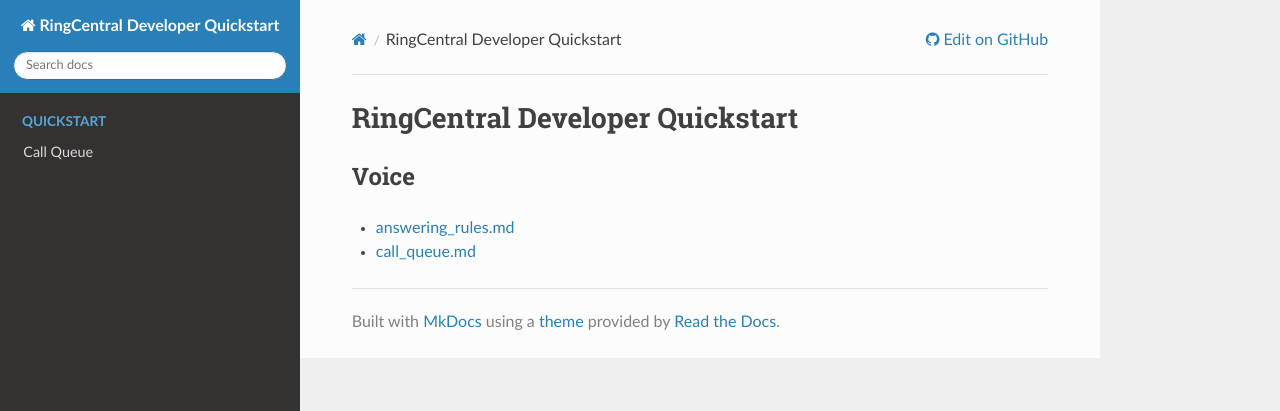
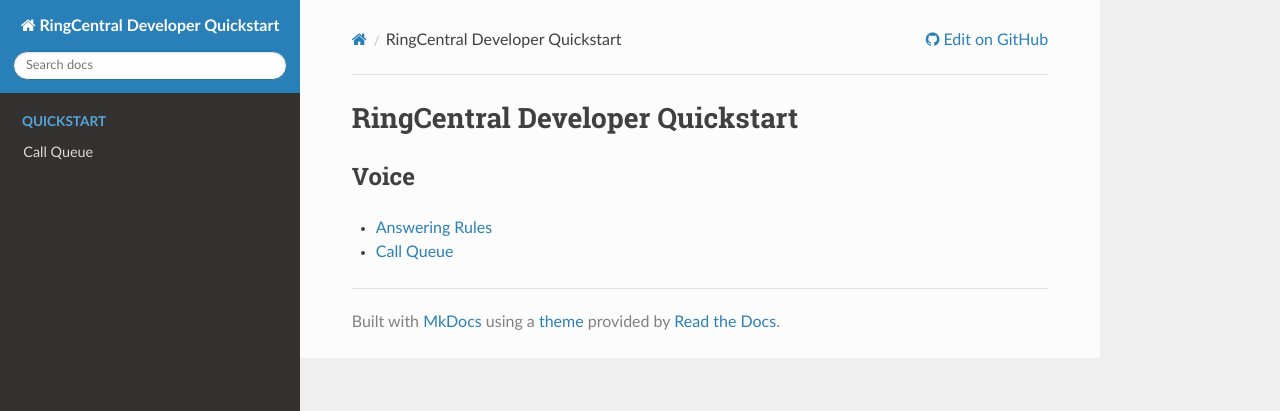
Before and after one commit to grokify/ringcentral-docs-quickstart, an MkDocs documentation site: the page built from docs/index.md, in a window 1280 px wide. Shown: the top 411 px of the page. Built offline with MkDocs 1.6.1, drawn with Linux system fonts in a browser that asks for light colours; nearby versions of some CDN libraries; old or Windows-style settings are respelled for this version of MkDocs.

Commit message:
bugfix for links

```diff
--- a/docs/index.md
+++ b/docs/index.md
@@ -2,5 +2,5 @@
 
 ## Voice
 
-* [answering_rules.md](Answering Rules)
-* [call_queue.md](Call Queue)
+* [Answering Rules](answering_rules.md)
+* [Call Queue](call_queue.md)
```
Also changed, not shown: README.md (+2 -2 lines).
